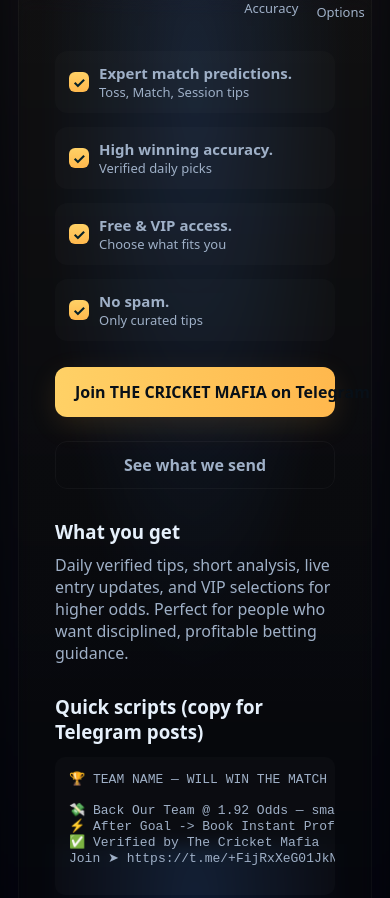
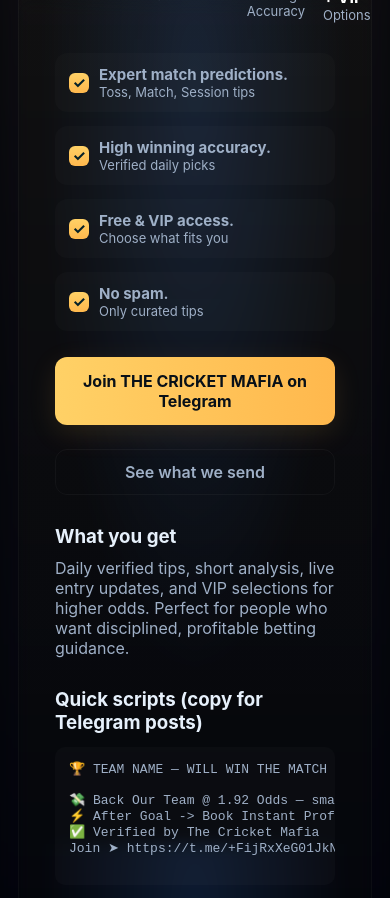
Before and after one commit to mahadevadsagency6-art/The-Cricket-Mafia-, a plain HTML site: page index.html in a window 390 px wide. Shown: the top 898 px of the page. Drawn offline with Linux system fonts and the light colour scheme.

Commit message:
Update index.html

```diff
--- a/index.html
+++ b/index.html
@@ -11,11 +11,10 @@
   <meta property="og:type" content="website" />
 
   <style>
-    /* OPTIMIZED FONT STACK */
     :root{
       --bg:#071129;--card:#0e1a2a;--muted:#9fb0c7;--accent:#ffd166;--glass:rgba(255,255,255,0.04);
       --radius:18px; --maxw:920px;
-      font-family: ui-sans-serif, system-ui, -apple-system, BlinkMacSystemFont, "Segoe UI", Roboto, "Helvetica Neue", Arial, sans-serif;
+      font-family: Inter, ui-sans-serif, system-ui, -apple-system, "Segoe UI", Roboto, "Helvetica Neue", Arial;
     }
     *{box-sizing:border-box}
     html,body{height:100%}
@@ -34,21 +33,23 @@
     }
 
     .top{display:flex; align-items:center; gap:20px}
-    /* AVATAR STYLING FOR IMAGE */
+
+    /* AVATAR STYLING MODIFIED FOR IMAGE */
     .avatar{
       width:96px;
       height:96px;
       border-radius:999px;
-      background-color: #0d162c;
+      background-color: #0d162c; /* Updated background for image */
+      display:flex;align-items:center;justify-content:center;
       border:4px solid rgba(255,255,255,0.06);
       box-shadow:0 6px 24px rgba(2,6,23,0.6) inset;
       overflow: hidden;
-      flex-shrink: 0; /* Prevents image from shrinking on small screens */
+      flex-shrink: 0;
     }
     .avatar img {
-      width: 100%;
-      height: 100%;
-      object-fit: cover;
+        width: 100%;
+        height: 100%;
+        object-fit: cover; /* Ensure the image covers the area nicely */
     }
 
     h1{margin:0; font-size:34px; letter-spacing:1px}
@@ -60,8 +61,8 @@
     .feat{background:rgba(255,255,255,0.02); padding:12px 14px; border-radius:12px; font-size:15px; color:var(--muted); display:flex; gap:10px; align-items:center}
     .feat .tick{width:20px;height:20px;border-radius:6px;background:linear-gradient(180deg,var(--accent),#ffb84d); display:inline-flex;align-items:center;justify-content:center;color:#052028;font-weight:700}
 
-    .cta{display:flex; gap:14px; margin-top:26px; align-items:center; flex-wrap: wrap;} /* Added flex-wrap */
-    .btn-primary{background:linear-gradient(90deg,var(--accent),#ffb84d); color:#081018; padding:14px 20px; border-radius:12px; font-weight:700; text-decoration:none; box-shadow:0 8px 28px rgba(255,177,73,0.12); white-space: nowrap;}
+    .cta{display:flex; gap:14px; margin-top:26px; align-items:center; flex-wrap: wrap;}
+    .btn-primary{background:linear-gradient(90deg,var(--accent),#ffb84d); color:#081018; padding:14px 20px; border-radius:12px; font-weight:700; text-decoration:none; box-shadow:0 8px 28px rgba(255,177,73,0.12);}
     .btn-secondary{padding:12px 14px; border-radius:12px; background:transparent; border:1px solid rgba(255,255,255,0.04); color:var(--muted); text-decoration:none; font-weight:600}
 
     .stats{display:flex; gap:18px; margin-top:18px; color:var(--muted); font-size:13px}
@@ -72,7 +73,7 @@
 
     footer{margin-top:26px; color:var(--muted); font-size:13px; text-align:center}
 
-    /* mobile responsive updates */
+    /* mobile */
     @media (max-width:720px){
       body{padding:18px}
       .top{flex-direction:row}
@@ -80,14 +81,15 @@
       .features{grid-template-columns:1fr}
       .avatar{width:80px;height:80px}
       /* MOBILE CTA OPTIMIZATION */
+      .cta .btn-primary, .cta .btn-secondary {
+          width: 100%;
+          text-align: center;
+      }
       .cta .btn-primary {
-          width: 100%; /* Primary button takes full width */
-          text-align: center;
           margin-bottom: 10px;
       }
-      .cta .btn-secondary {
-          width: 100%; /* Secondary button takes full width */
-          text-align: center;
+      .cta {
+          flex-direction: column;
       }
     }
 
@@ -164,7 +166,14 @@
   </div>
 
   <script>
+    // small interaction: scroll to how section
     document.getElementById('previewBtn').addEventListener('click', function(e){ e.preventDefault(); document.getElementById('how').scrollIntoView({behavior:'smooth'});});
+
+    // mobile deep link support: try to open telegram app on mobile
+    // Note: The direct join link already handles deep linking well on most mobile devices.
+    document.getElementById('joinBtn').addEventListener('click', function(e){
+      // nothing required; link opens in new tab.
+    });
   </script>
 </body>
 </html>
```
